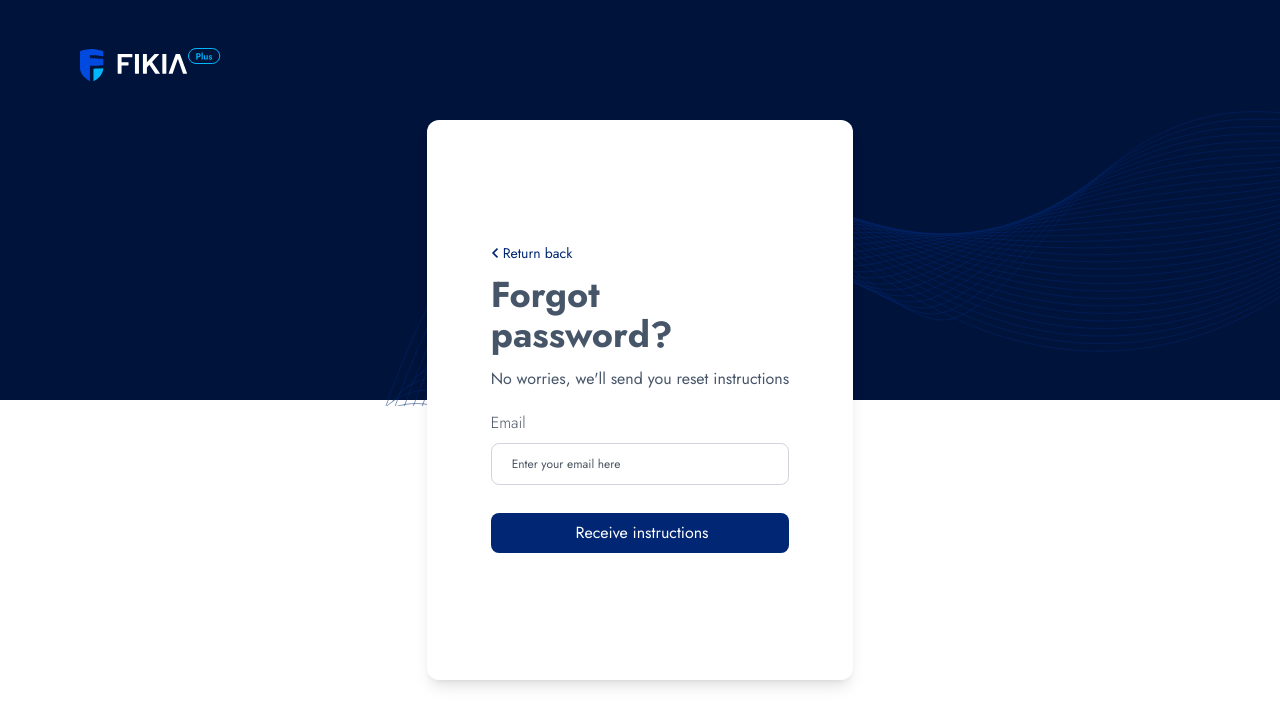
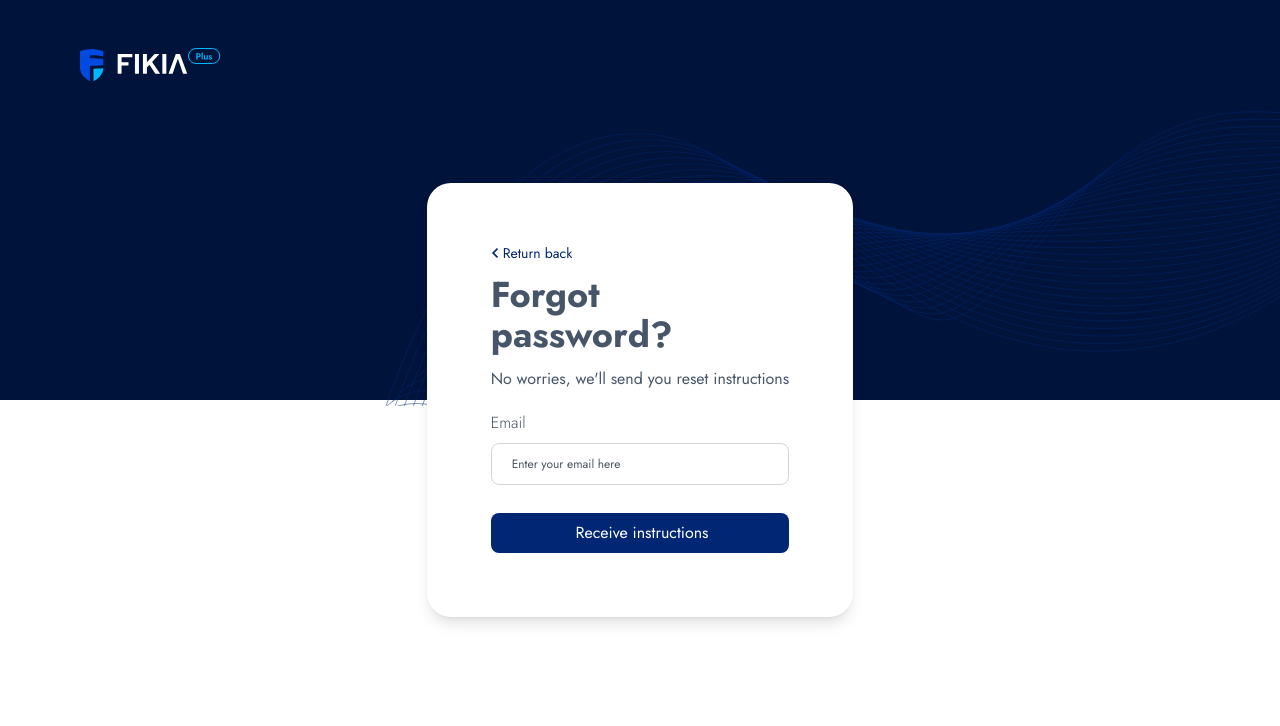
Before and after one commit to tier-one/fe-fikia-plus, a Next.js app: page /auth/forgot-password in a window 1280 px wide. Shown: the top 726 px of the page. Built offline with nearby package versions, Linux system fonts and the light colour scheme.

Commit message:
add rounded on auth

```diff
--- a/app/auth/forgot-password/page.tsx
+++ b/app/auth/forgot-password/page.tsx
@@ -26,7 +26,7 @@ export default function ForgotPassword() {
   }
 
   return (
-    <main className='bg-white flex flex-col  justify-center  rounded-xl shadow-lg min-h-[70vh] w-1/3 px-16 py-4'>
+    <main className='bg-white flex flex-col  justify-center  rounded-[24px] shadow-lg w-1/3 px-16 py-10'>
       <Link href='/auth/login' className='pt-5 flex'>
         <Image src={Arrow} alt='arrow' />
         <span className='text-[#002674] mx-1 text-sm'>Return back</span>
--- a/app/auth/login/page.tsx
+++ b/app/auth/login/page.tsx
@@ -30,7 +30,7 @@ export default function Login() {
         <h1 className='text-4xl font-bold'>Welcome Back!</h1>
         <p className='font-light py-3'>Gain valuable insights into your collective funds with our user-friendly platform for fund managers.</p>
       </div>
-      <div className='bg-white rounded-lg shadow-lg h-3/4 px-10 py-5'>
+      <div className='bg-white rounded-[24px] shadow-lg h-3/4 px-10 py-10'>
         <div className='py-3'>
           <InputField
             value={email}
--- a/app/auth/reset-password/page.tsx
+++ b/app/auth/reset-password/page.tsx
@@ -21,7 +21,7 @@ export default function ResetPassword() {
   const [password, setPassword] = useState('')
 
   return (
-    <main className='bg-white rounded-lg shadow-lg min-h-1/2 w-1/3 px-16 py-4'>
+    <main className='bg-white rounded-[24px] shadow-lg min-h-1/2 w-1/3 px-16 py-4'>
       <Link href='/auth/login' className='pt-8 flex'>
         <Image src={Arrow} alt='arrow' />
         <span className='text-[#002674] mx-1 text-sm'>Return back</span>
```
